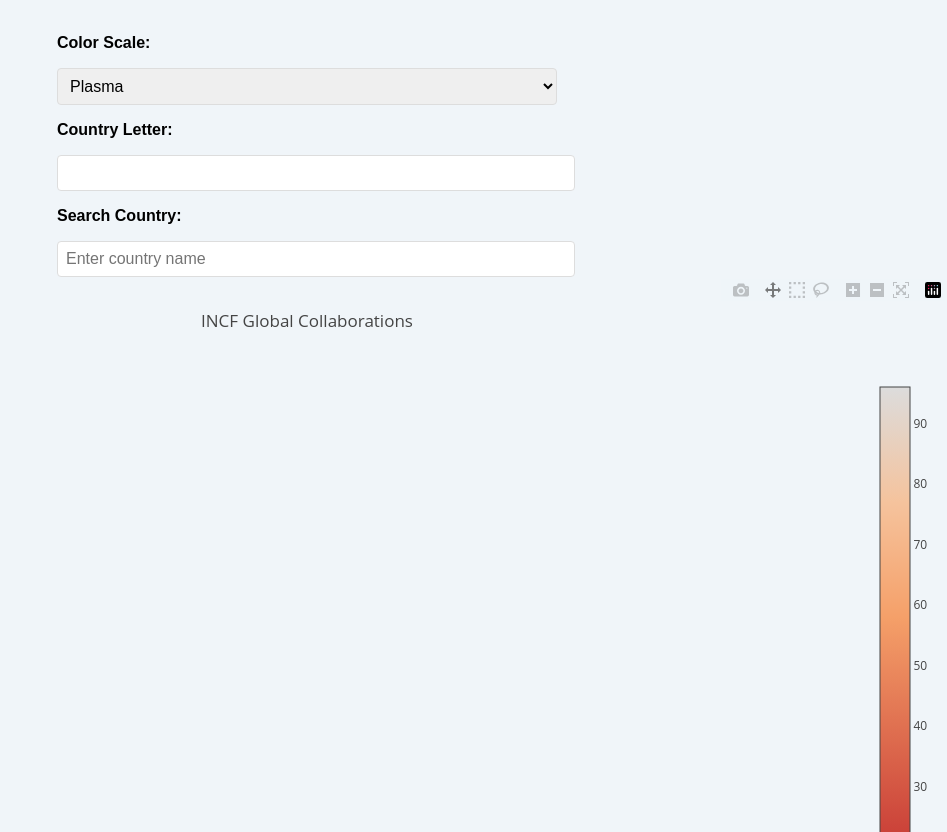
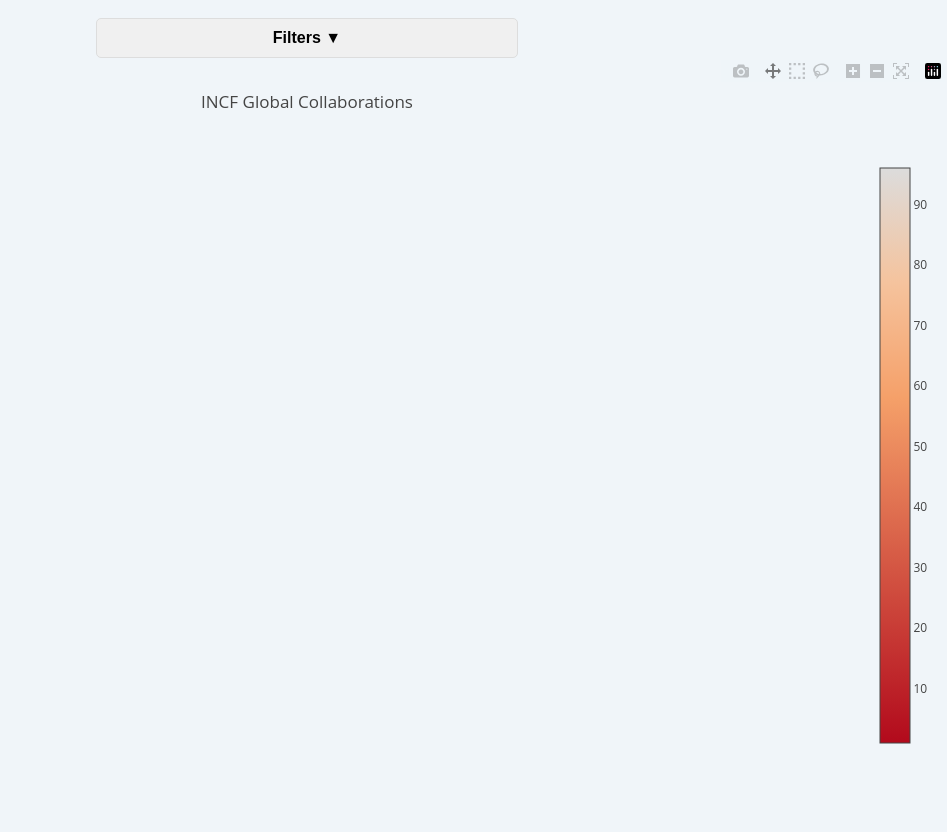
Before and after one commit to atharva434/INCF-Impact-visualization-Portal, a Django app: page /world_collab in a window 1280 px wide. Shown: the part 84-916 px from the top of the page, without its empty margins (333-1280 px from the left). Run offline with Django 4.2, Linux system fonts and the light colour scheme; data comes from the database, SQL or seed files in the repository; some libraries are stand-ins or nearby versions.

Commit message:
collabtweaks

```diff
--- a/templates/world_collab.html
+++ b/templates/world_collab.html
@@ -108,6 +108,7 @@
           #filters label {
             display: block; /* Make labels take full width */
             font-weight: bold; /* Make labels bolder */
+            margin-top: 12px;
           }
 
           #filters select,
@@ -118,11 +119,29 @@
             border-radius: 4px; /* Add rounded corners */
             font-size: 1rem; /* Set font size for inputs and select */
           }
+          #filter-header {
+            cursor: pointer;
+            background-color: #f0f0f0;
+            padding: 10px;
+            border: 1px solid #ddd;
+            border-radius: 5px;
+            text-align: center;
+            font-weight: bold;
+            width: 400px; /* Reduce the width */
+            margin: 0 auto; /* Center align */
+        }
+
+        #filter-header:hover {
+            background-color: #e0e0e0;
+        }
     </style>
 </head>
 <body>
     {% include 'header.html' %}
-    <div id="filters">
+    <br>
+    <div id="filter-container">
+        <div id="filter-header" onclick="toggleFilters()">Filters &#9660;</div>
+        <div id="filters" style="display:none;">
             <br>
             <label for="color-scale">Color Scale:</label>
             <select id="color-scale">
@@ -140,6 +159,19 @@
             <label for="country-search">Search Country:</label>
             <input type="text" id="country-search" placeholder="Enter country name">
         </div>
+    </div>
+    <script>
+        function toggleFilters() {
+            var filters = document.getElementById('filters');
+            if (filters.style.display === "none") {
+                filters.style.display = "block";
+                document.getElementById('filter-header').innerHTML = "Filters &#9650;";
+            } else {
+                filters.style.display = "none";
+                document.getElementById('filter-header').innerHTML = "Filters &#9660;";
+            }
+        }
+    </script>
     <div id="world-map"></div>
     <div id="popup">
         <span class="close-btn">X</span>
```
Also changed, not shown: 1 other file. Lines whose indentation alone changed are shown as unchanged.
